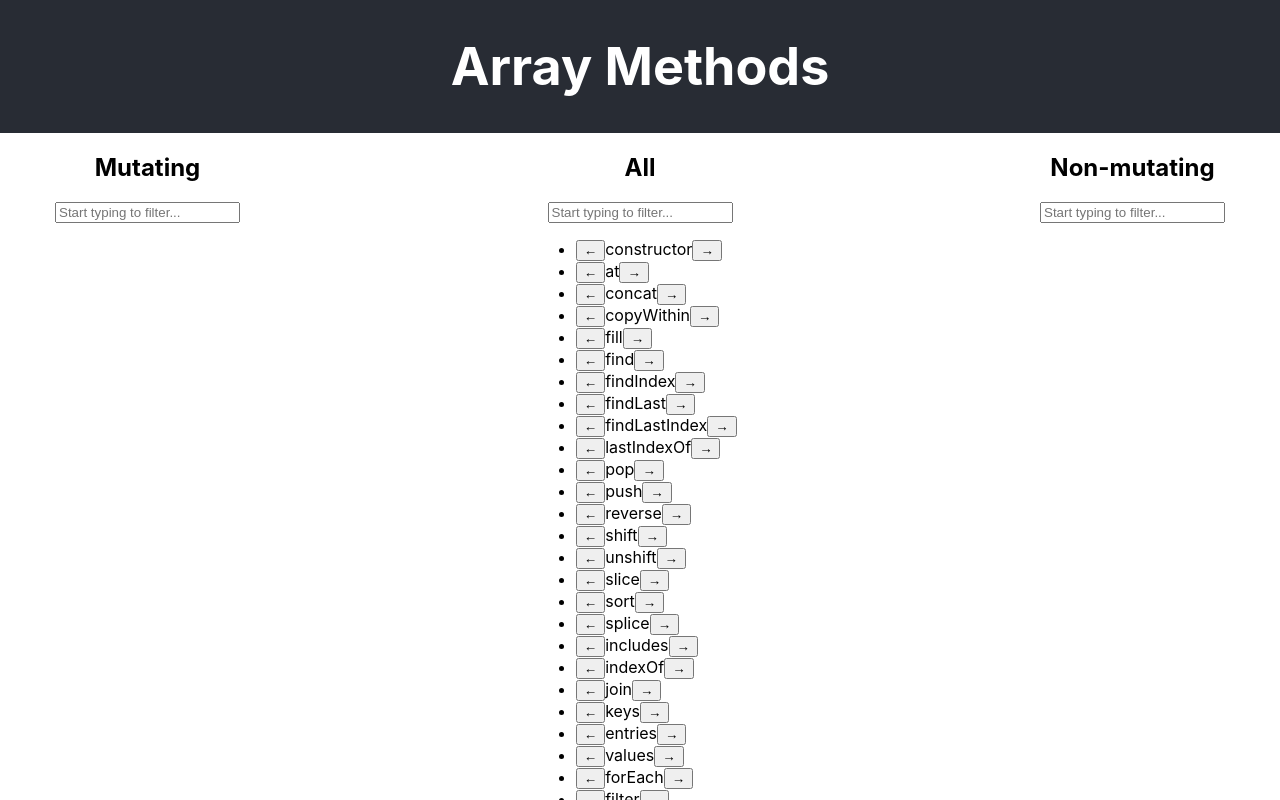
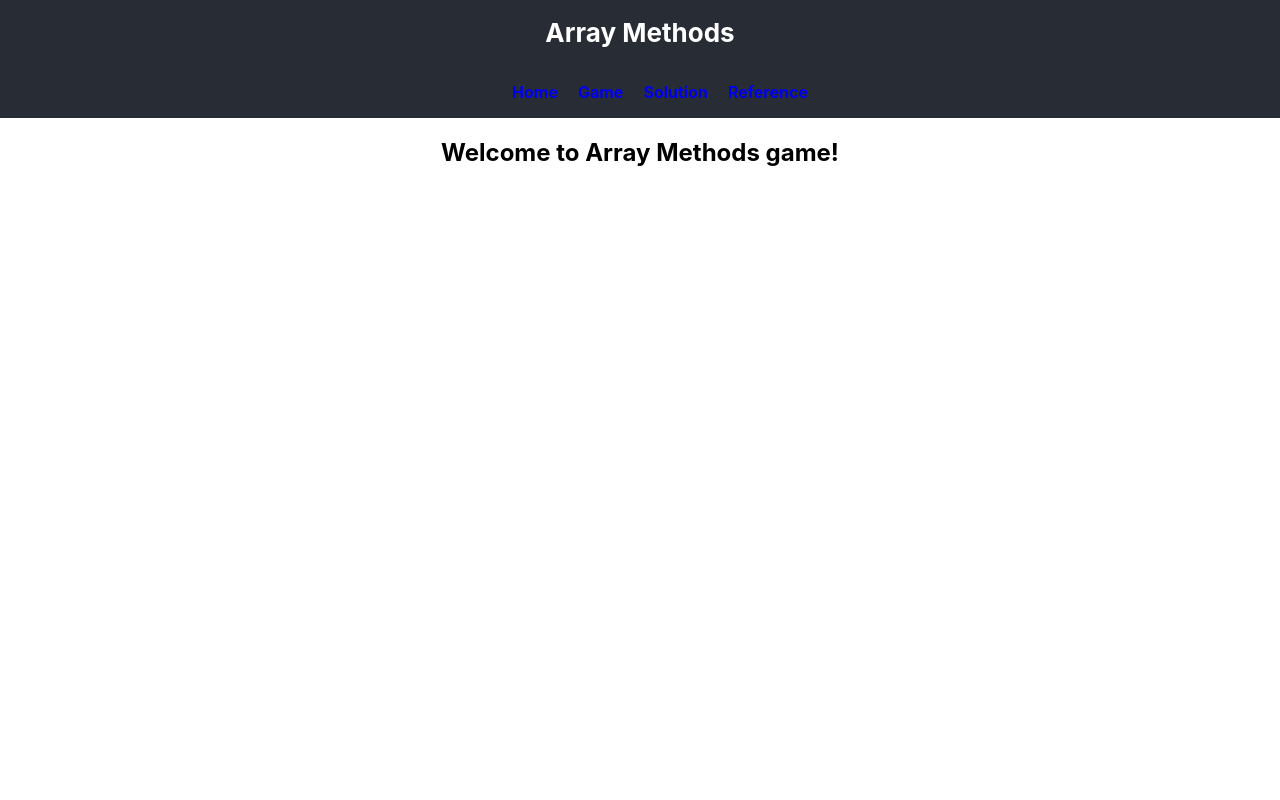
Before and after one commit to anton-kan/anton-kan-06-onl-01-Kahn-Anton-JS-advanced, a React (Create React App) app in the folder react-array-methods/: page / in a window 1280 px wide. Shown: the top 800 px of the page. Built offline with nearby package versions, Linux system fonts and the light colour scheme.

Commit message:
Added navigation and a read-only version with correct solution

```diff
--- /dev/null
+++ b/package.json
@@ -0,0 +1,5 @@
+{
+  "dependencies": {
+    "react-router-dom": "^5.2.0"
+  }
+}
--- a/react-array-methods/src/App.css
+++ b/react-array-methods/src/App.css
@@ -8,8 +8,25 @@
   flex-direction: column;
   align-items: center;
   justify-content: center;
+  color: white;
+}
+
+.App-header-title {
   font-size: calc(10px + 2vmin);
-  color: white;
+}
+
+.App-header-menu {
+  font-weight: bold;
+}
+
+.App-header-menu ul {
+  list-style-type: none;
+  display: flex;
+  justify-content: space-between;
+}
+
+.App-header-menu li {
+  margin: 0 10px;
 }
 
 .App-container {
--- a/react-array-methods/src/App.js
+++ b/react-array-methods/src/App.js
@@ -1,18 +1,48 @@
+import React from 'react';
+import { BrowserRouter as Router, NavLink, Switch, Route } from 'react-router-dom';
+import ROUTING_PATHS from './helpers/routing_paths';
+import Home from './pages/Home';
+import Game from './pages/Game';
+import Solution from './pages/Solution';
+import Reference from './pages/Reference';
+
 import './App.css';
-import MethodsListsContainer from './components/MethodsListsContainer';
 
 const App = () => {
   return (
+    <Router>
       <div className="App">
         <header className="App-header">
-        <h1>Array Methods</h1>
+          <h1 className="App-header-title">Array Methods</h1>
+          <nav className="App-header-menu">
+            <ul>
+              <li>
+                <NavLink to={ROUTING_PATHS.home}>Home</NavLink>
+              </li>
+              <li>
+                <NavLink to={ROUTING_PATHS.game}>Game</NavLink>
+              </li>
+              <li>
+                <NavLink to={ROUTING_PATHS.solution}>Solution</NavLink>
+              </li>
+              <li>
+                <NavLink to={ROUTING_PATHS.reference}>Reference</NavLink>
+              </li>
+            </ul>
+          </nav>
         </header>
         <main>
           <div className="App-container">
-          <MethodsListsContainer />
+            <Switch>
+              <Route exact path={ROUTING_PATHS.home} component={Home} />
+              <Route path={ROUTING_PATHS.game} component={Game} />
+              <Route path={ROUTING_PATHS.solution} component={Solution} />
+              <Route path={ROUTING_PATHS.reference} component={Reference} />
+            </Switch>
           </div>
         </main>
       </div>
+    </Router>
   );
 };
 
--- a/react-array-methods/src/components/MethodItem.js
+++ b/react-array-methods/src/components/MethodItem.js
@@ -4,7 +4,7 @@ import MethodsListsContext from './MethodsListsContext';
 import './MethodItem.css';
 
 const MethodItem = ({ method, listIndex }) => {
-  const { methodLists, updateMethodLists } = useContext(MethodsListsContext) || [];
+  const { readonly, methodLists, updateMethodLists } = useContext(MethodsListsContext) || [];
 
   const move = (shiftIndex) => {
     methodLists[+listIndex + shiftIndex].push(method);
@@ -18,9 +18,9 @@ const MethodItem = ({ method, listIndex }) => {
 
   return (
     <li className="MethodItem">
-      {listIndex > 0 ? <button onClick={moveLeft}>&#8592;</button> : <></>}
+      {!readonly && listIndex > 0 ? <button onClick={moveLeft}>&#8592;</button> : <></>}
       <span data-tooltip={method}>{method}</span>
-      {listIndex < 2 ? <button onClick={moveRight}>&#8594;</button> : <></>}
+      {!readonly && listIndex < 2 ? <button onClick={moveRight}>&#8594;</button> : <></>}
     </li>
   );
 };
--- a/react-array-methods/src/components/MethodsList.js
+++ b/react-array-methods/src/components/MethodsList.js
@@ -15,7 +15,7 @@ const MethodsList = ({ title, listIndex }) => {
   const list = filter ? methods.filter((method) => method.toLowerCase().includes(filter.toLowerCase())) : methods;
   return (
     <div className="MethodsList">
-      <h2>{title}</h2>
+      <h3>{title}</h3>
       <input type="text" placeholder="Start typing to filter..." value={filter} onChange={changeFilter} />
       <ul>
         {list.map((method) => (
--- a/react-array-methods/src/components/MethodsListsContainer.js
+++ b/react-array-methods/src/components/MethodsListsContainer.js
@@ -3,20 +3,18 @@ import MethodsList from './MethodsList';
 import Tooltip from './Tooltip';
 import MethodsListsContext from './MethodsListsContext';
 
-import allMethods from '../model/all-methods';
-
 import './MethodsListsContainer.css';
 
-const MethodsListsContainer = () => {
-  const [methodLists, updateMethodLists] = useState([[], allMethods(), []]);
+const MethodsListsContainer = ({ readonly, titles, initialLists }) => {
+  const [methodLists, updateMethodLists] = useState(initialLists);
 
   return (
     <div className="MethodsListsContainer">
       <Tooltip />
-      <MethodsListsContext.Provider value={{ methodLists, updateMethodLists }}>
-        <MethodsList title="Mutating" listIndex="0" />
-        <MethodsList title="All" listIndex="1" />
-        <MethodsList title="Non-mutating" listIndex="2" />
+      <MethodsListsContext.Provider value={{ readonly, methodLists, updateMethodLists }}>
+        {titles.map((item, index) => (
+          <MethodsList title={item} key={item} listIndex={index} />
+        ))}
       </MethodsListsContext.Provider>
     </div>
   );
--- /dev/null
+++ b/react-array-methods/src/helpers/routing_paths.js
@@ -0,0 +1,8 @@
+const ROUTING_PATHS = {
+  home: '/',
+  game: '/game',
+  solution: '/solution',
+  reference: '/reference',
+};
+
+export default ROUTING_PATHS;
--- a/react-array-methods/src/index.css
+++ b/react-array-methods/src/index.css
@@ -1,13 +1,15 @@
 body {
   margin: 0;
-  font-family: -apple-system, BlinkMacSystemFont, 'Segoe UI', 'Roboto', 'Oxygen',
-    'Ubuntu', 'Cantarell', 'Fira Sans', 'Droid Sans', 'Helvetica Neue',
-    sans-serif;
+  font-family: -apple-system, BlinkMacSystemFont, 'Segoe UI', 'Roboto', 'Oxygen', 'Ubuntu', 'Cantarell', 'Fira Sans',
+    'Droid Sans', 'Helvetica Neue', sans-serif;
   -webkit-font-smoothing: antialiased;
   -moz-osx-font-smoothing: grayscale;
 }
 
 code {
-  font-family: source-code-pro, Menlo, Monaco, Consolas, 'Courier New',
-    monospace;
+  font-family: source-code-pro, Menlo, Monaco, Consolas, 'Courier New', monospace;
 }
+
+a {
+  text-decoration: none;
+}
--- /dev/null
+++ b/react-array-methods/src/pages/Game.js
@@ -0,0 +1,18 @@
+import React from 'react';
+import MethodsListsContainer from '../components/MethodsListsContainer';
+
+import allMethods from '../model/all-methods';
+
+const Game = () => {
+  const titles = ['Mutating', 'All', 'Non-mutating'];
+  const initialLists = [[], allMethods(), []];
+
+  return (
+    <section>
+      <h2>The game has started!</h2>
+      <MethodsListsContainer titles={titles} initialLists={initialLists} />
+    </section>
+  );
+};
+
+export default Game;
--- /dev/null
+++ b/react-array-methods/src/pages/Home.js
@@ -0,0 +1,9 @@
+import React from 'react';
+
+const Home = () => (
+  <section>
+    <h2>Welcome to Array Methods game!</h2>
+  </section>
+);
+
+export default Home;
--- /dev/null
+++ b/react-array-methods/src/pages/Reference.js
@@ -0,0 +1,9 @@
+import React from 'react';
+
+const Reference = () => (
+  <section>
+    <h2>JavaScript Array methods Reference</h2>
+  </section>
+);
+
+export default Reference;
--- /dev/null
+++ b/react-array-methods/src/pages/Solution.js
@@ -0,0 +1,20 @@
+import React from 'react';
+import MethodsListsContainer from '../components/MethodsListsContainer';
+
+import mutatingMethods from '../controller/mutating-methods';
+import nonMutatingMethods from '../controller/non-mutating-methods';
+import unknownMethods from '../controller/unknown-methods';
+
+const Solution = () => {
+  const titles = ['Mutating', 'Unknown', 'Non-mutating'];
+  const lists = [mutatingMethods(), unknownMethods(), nonMutatingMethods()];
+
+  return (
+    <section>
+      <h2>Correct solution</h2>
+      <MethodsListsContainer readonly titles={titles} initialLists={lists} />
+    </section>
+  );
+};
+
+export default Solution;
```
Also changed, not shown: 2 other files (tests, documents, lock files or other folders). Lines whose indentation alone changed are shown as unchanged.
